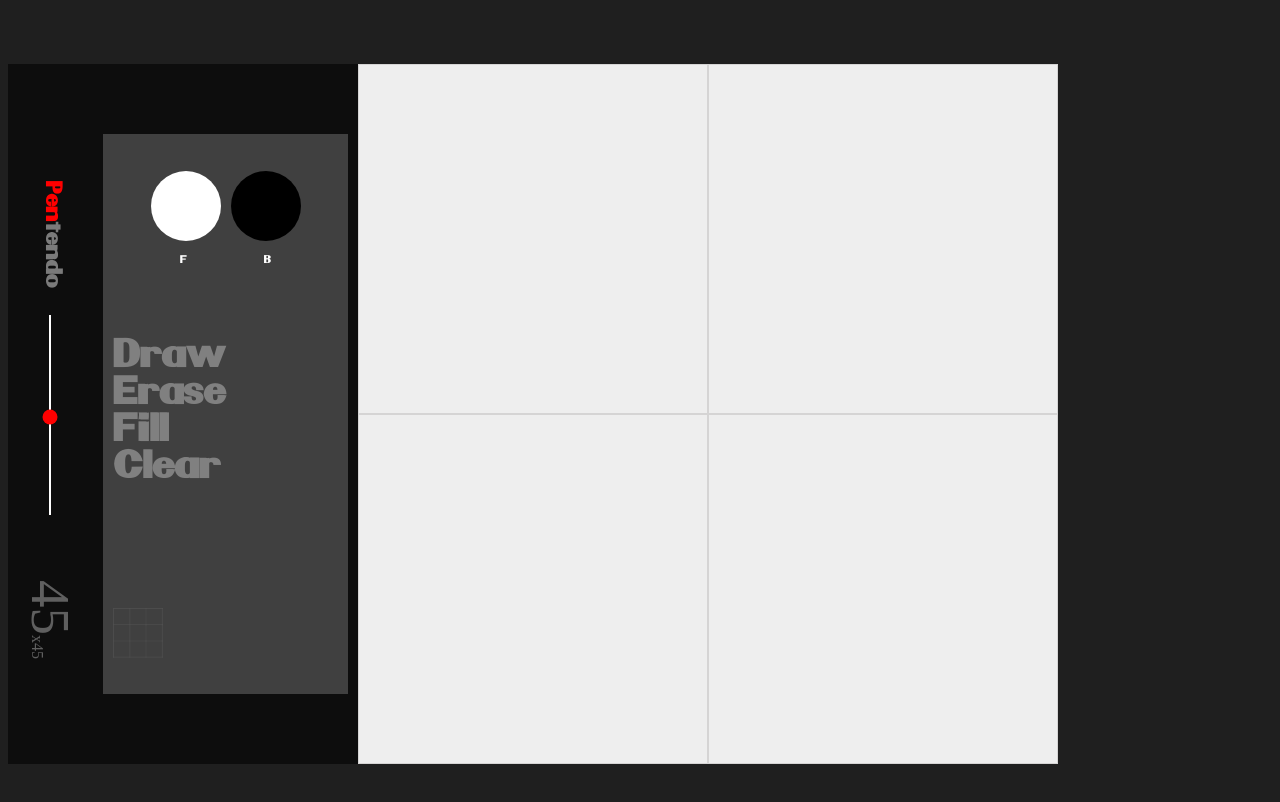
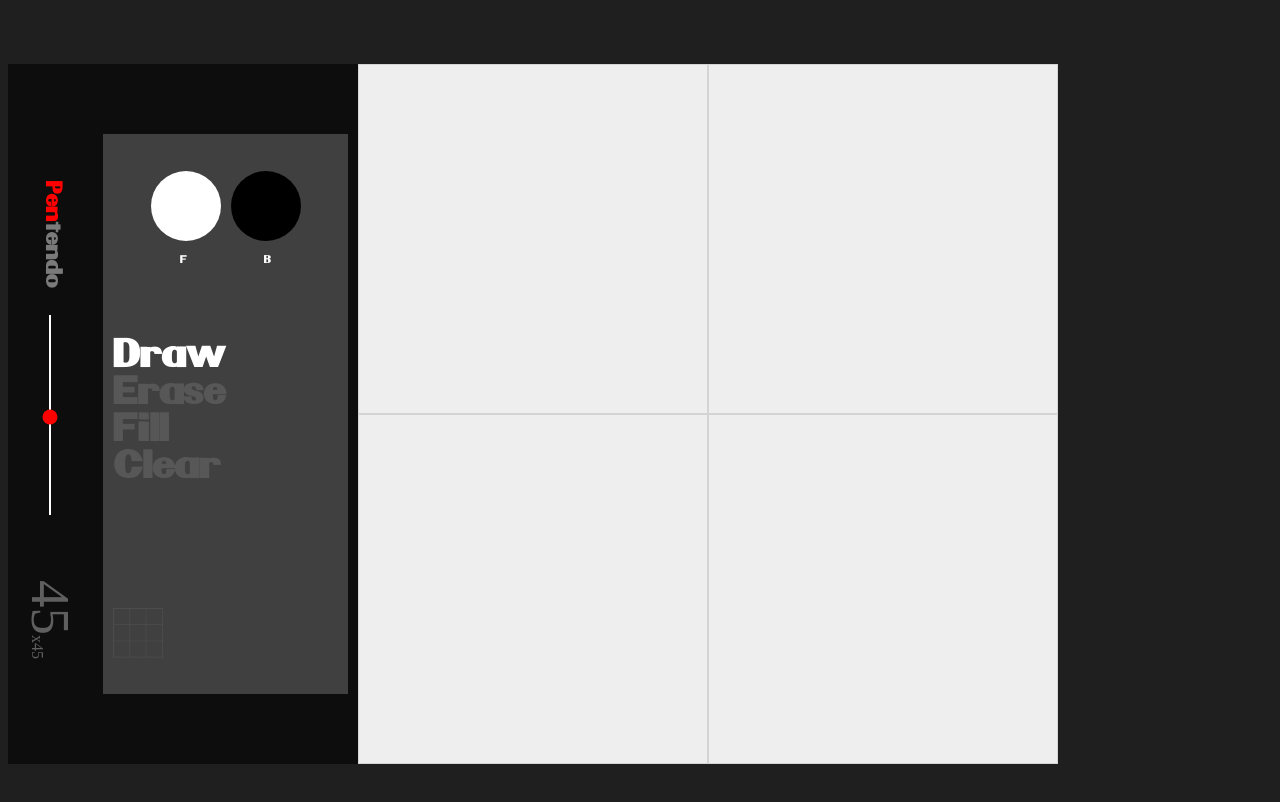
Before and after one commit to j-winston/pentendo, a plain HTML site: page index.html in a window 1280 px wide. Both pictures are taken after a click on the element "Draw". Drawn offline with Linux system fonts and the light colour scheme.

Commit message:
add color highlight on menu

```diff
--- a/script.js
+++ b/script.js
@@ -96,10 +96,26 @@ function showGridLines() {
 
 
 function setActiveTool() {
+    // Reset menu btns
+    document.querySelectorAll('.nav-links').forEach((link)=>{link.style.color='#575757'})
 
+    // Set to draw mode
     if (this.mode == 'draw'){
-      const cell = document.querySelector('.cell');
-      // cell.classList.add(`:hover`);
+      // Highlight drawing mode btn
+      this.style.color='white';
+      let ColorInput = document.getElementById('fg');
+      let fgColor = ColorInput.value;
+
+      const cells = document.querySelectorAll('.cell');
+      cells.forEach((cell) => {addEventListener('mouseover', ()=>{cell.style.backgroundColor='fgColor'});})
+
+    }
+
+    if (this.mode == 'erase'){
+      // Highlight drawing mode btn
+      this.style.color='white';
+      let ColorInput = document.getElementById('fg');
+      let fgColor = ColorInput.value;
     }
 
 }
@@ -127,7 +143,9 @@ drawBtn.addEventListener('click', setActiveTool, false);
 
 // Switch to erase mode on click
 const eraseBtn = document.querySelector('.erase-btn');
+eraseBtn.mode = 'erase';
 eraseBtn.addEventListener('click', setActiveTool, false);
+
 
 // Switch to fill mode on click
 const fillBtn = document.querySelector('.fill-btn');
@@ -153,5 +171,3 @@ document.getElementById('bg').addEventListener('change', (e)=>{
   console.log(color);
   document.querySelector('.bg-swatch').style.backgroundColor = color;
 });
-
-// Test active tool
--- a/styles.css
+++ b/styles.css
@@ -218,7 +218,7 @@ input[type="range"] {
 .nav-links  {
     font-size:35px;
     text-decoration: none;
-    color:gray;
+    color:#575757;
     font-weight: 900;
 }
 
```
